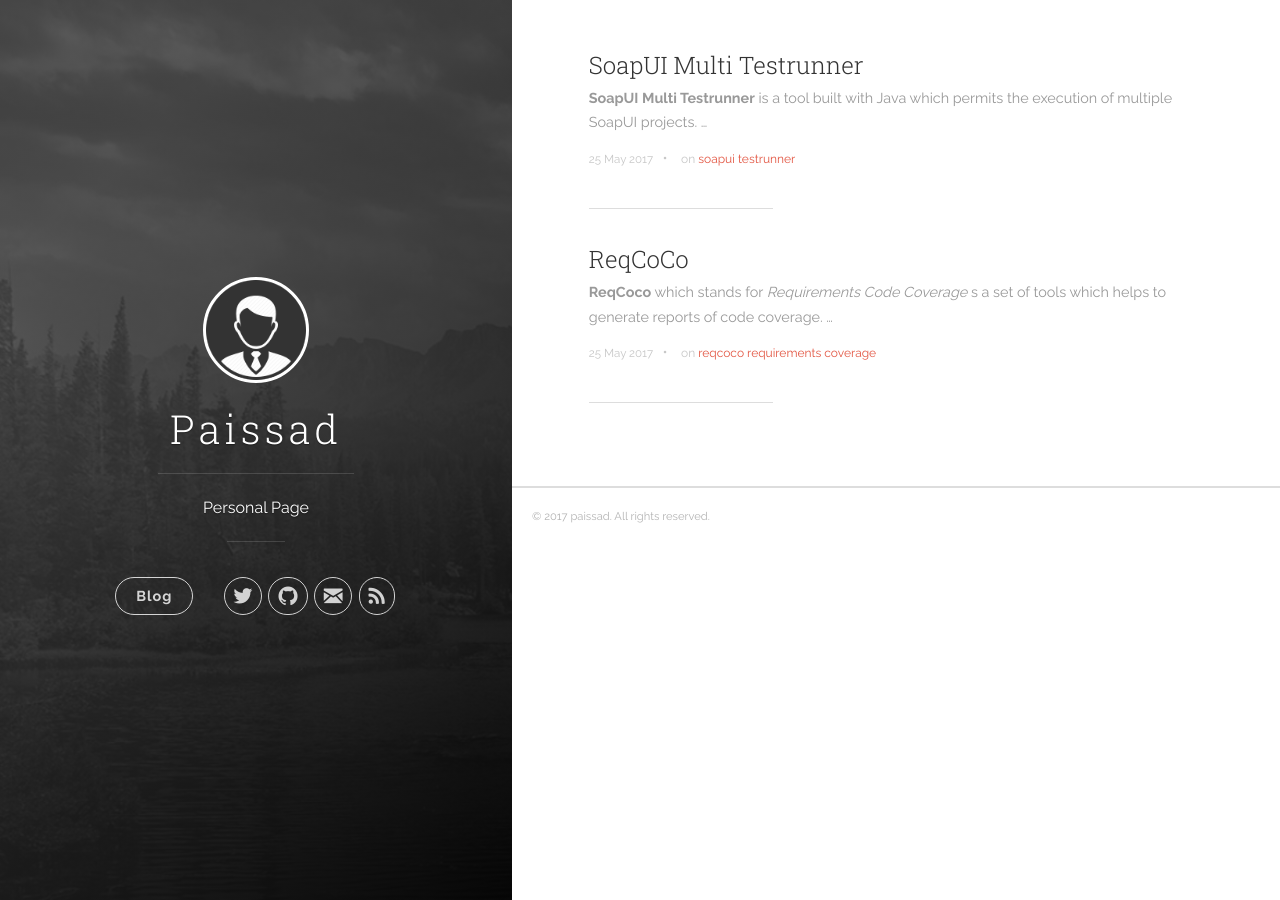
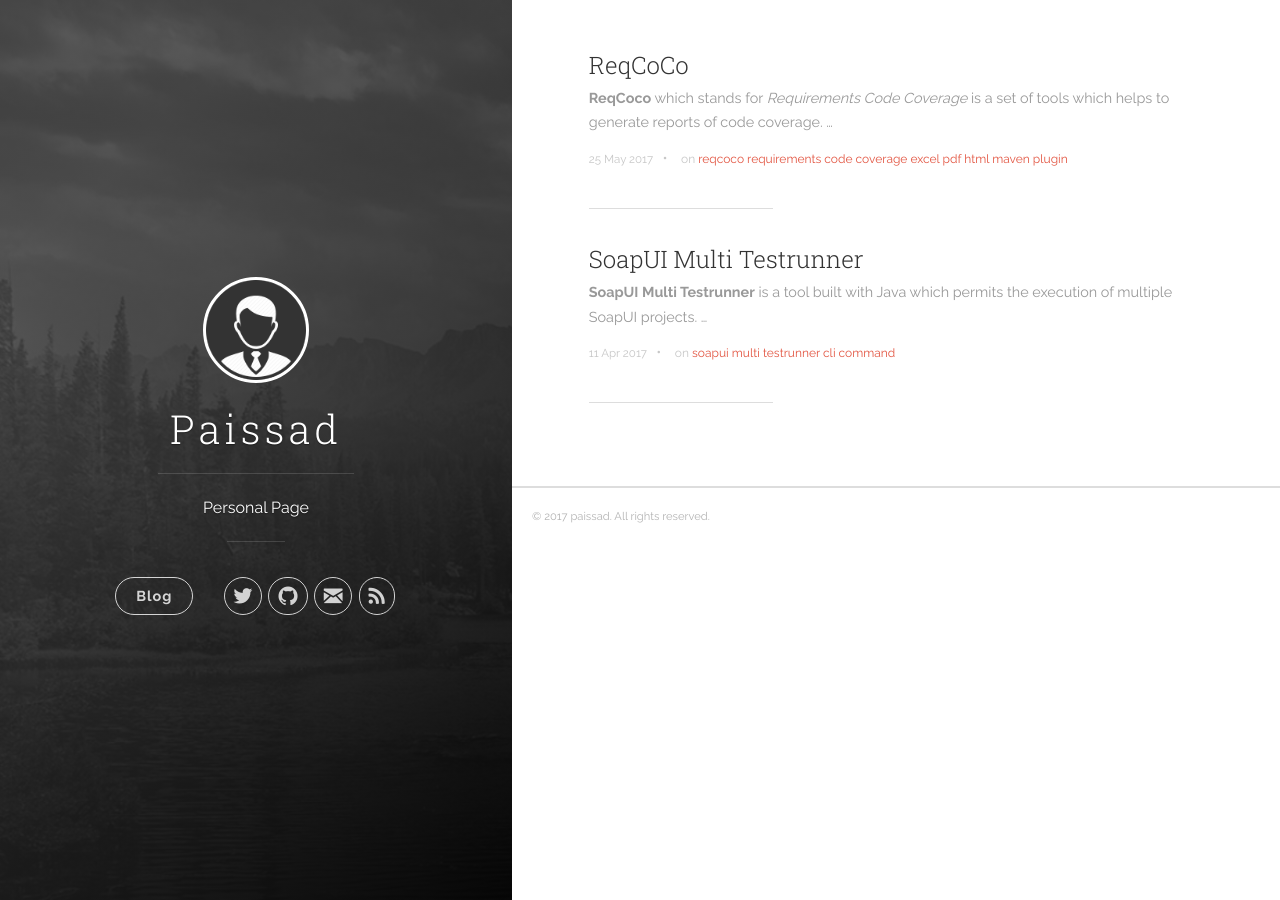
Before and after one commit to paissad/paissad.github.com, a Jekyll site: the page built from index.html, in a window 1280 px wide. Built offline with Jekyll 4.4.1, drawn with Linux system fonts in a browser that asks for light colours; nearby versions of some CDN libraries; the list of posts is cut into pages by our own code.

```diff
--- a/_posts/2017-05-25-soapui-multi-test-runner.markdown
+++ b/_posts/2017-04-11-soapui-multi-test-runner.markdown
@@ -1,8 +1,8 @@
 ---
 title:  "SoapUI Multi Testrunner"
-date:   2017-05-25 11:04:23
+date:   2017-04-11 11:04:23
 categories: [projects]
-tags: [soapui,testrunner]
+tags: [soapui,multi,testrunner,cli,command]
 ---
 
 **SoapUI Multi Testrunner** is a tool built with Java which permits the execution of multiple SoapUI projects.
--- a/_posts/2017-05-25-reqcoco.markdown
+++ b/_posts/2017-05-25-reqcoco.markdown
@@ -2,10 +2,10 @@
 title:  "ReqCoCo"
 date:   2017-05-25 11:04:23
 categories: [projects]
-tags: [reqcoco,requirements,coverage]
+tags: [reqcoco,requirements,code,coverage,excel,pdf,html,maven,plugin]
 ---
 
-**ReqCoco** which stands for *Requirements Code Coverage* s a set of tools which helps to generate reports of code coverage.
+**ReqCoco** which stands for *Requirements Code Coverage* is a set of tools which helps to generate reports of code coverage.
 
 The reports can generated in different ways (console, html, pdf, xlsx, ...)
 
```
Also changed, not shown: README.md.
